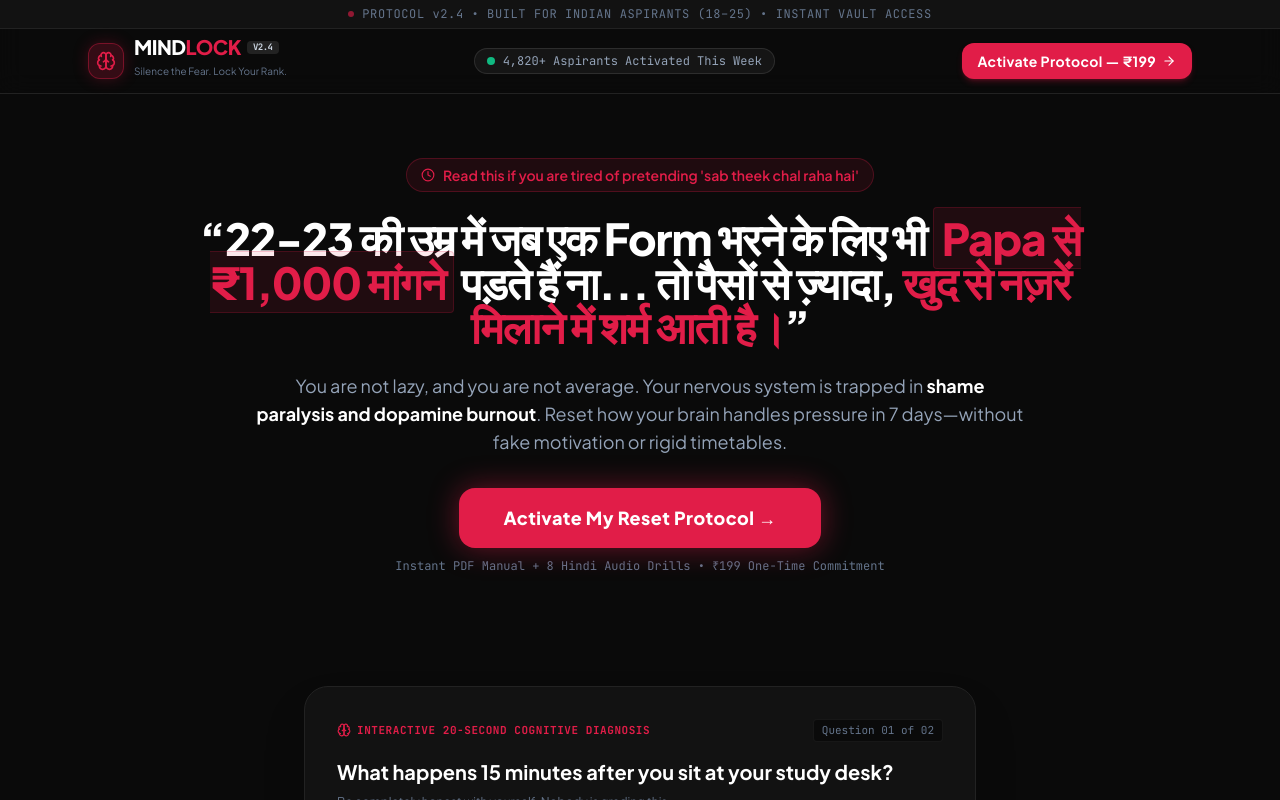
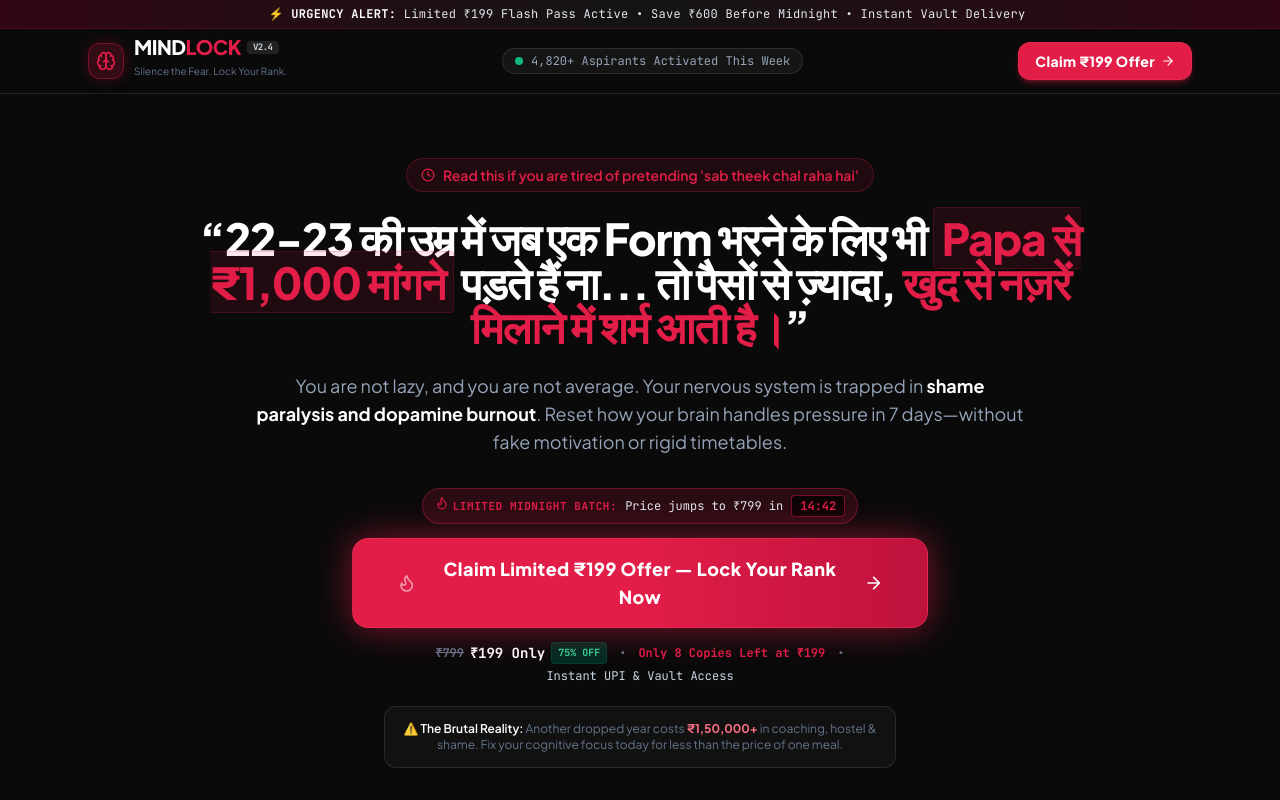
Before and after one commit to rishikeshjha2001/mindlock, a Next.js app: page / in a window 1280 px wide. Shown: the top 800 px of the page. Built offline with nearby package versions, Linux system fonts and the light colour scheme.

Commit message:
feat: enhance hero & site CTAs with high-converting psychological urgency, countdown timer, and loss aversion copy

```diff
--- a/src/app/page.tsx
+++ b/src/app/page.tsx
@@ -3,6 +3,7 @@
 import { useState } from "react";
 import Navbar from "@/components/Navbar";
 import SelfDiagnosisWidget from "@/components/SelfDiagnosisWidget";
+import UrgencyTimer from "@/components/UrgencyTimer";
 import CheckoutModal from "@/components/CheckoutModal";
 import StickyMobileCTA from "@/components/StickyMobileCTA";
 import Footer from "@/components/Footer";
@@ -74,28 +75,47 @@ export default function LandingPage() {
           <strong className="text-white">shame paralysis and dopamine burnout</strong>. Reset how your brain handles pressure in 7 days—without fake motivation or rigid timetables.
         </p>
 
-        {/* Primary Non-Sales Hero CTA */}
-        <div className="mt-8 flex flex-col items-center justify-center gap-2.5">
+        {/* High-Converting Psychological Hero CTA Container */}
+        <div className="mt-8 flex flex-col items-center justify-center gap-3.5 max-w-xl mx-auto">
+          {/* Live Countdown Urgency Timer */}
+          <UrgencyTimer />
+
+          {/* Primary High-Urgency Action Button */}
           <button
-            id="hero_activate_btn"
-            data-track-btn="hero_activate_btn"
+            id="hero_buy_btn"
+            data-track-btn="hero_buy_btn"
             onClick={() => {
               trackClientClick(
-                "hero_activate_btn",
-                "Activate My Reset Protocol →",
+                "hero_buy_btn",
+                "Claim Limited ₹199 Offer — Lock Your Rank Now →",
                 "Hero"
               );
-              handleOpenCheckout("hero_activate_btn");
+              handleOpenCheckout("hero_buy_btn");
             }}
-            className="w-full sm:w-auto px-8 sm:px-11 py-4 sm:py-4.5 rounded-2xl bg-crimson hover:bg-rose-500 text-white font-extrabold text-base sm:text-lg tracking-wide shadow-[0_0_30px_rgba(225,29,72,0.45)] transition-all transform active:scale-95 cursor-pointer flex items-center justify-center gap-3 group"
+            className="w-full sm:w-auto px-8 sm:px-11 py-4 sm:py-4.5 rounded-2xl bg-gradient-to-r from-crimson via-rose-600 to-rose-700 hover:from-rose-600 hover:to-rose-800 text-white font-extrabold text-base sm:text-lg tracking-wide shadow-[0_0_35px_rgba(225,29,72,0.55)] hover:shadow-[0_0_45px_rgba(225,29,72,0.75)] transition-all transform hover:scale-[1.02] active:scale-[0.98] cursor-pointer flex items-center justify-center gap-2.5 sm:gap-3 group border border-rose-500/40"
           >
-            <span>Activate My Reset Protocol →</span>
+            <Flame className="w-5 h-5 text-white animate-pulse" />
+            <span>Claim Limited ₹199 Offer — Lock Your Rank Now</span>
+            <ArrowRight className="w-5 h-5 group-hover:translate-x-1.5 transition-transform" />
           </button>
 
-          {/* Micro-trust line */}
-          <p className="text-xs text-slateText-muted font-mono">
-            Instant PDF Manual + 8 Hindi Audio Drills • ₹199 One-Time Commitment
-          </p>
+          {/* Pricing Anchor & Scarcity Proof */}
+          <div className="flex flex-wrap items-center justify-center gap-x-3 gap-y-1 text-xs text-slateText-secondary font-mono">
+            <span className="flex items-center gap-1.5">
+              <span className="line-through text-slate-500 font-bold">₹799</span>
+              <span className="text-white font-black text-sm">₹199 Only</span>
+              <span className="px-1.5 py-0.5 rounded bg-emerald-950 text-emerald-400 font-bold text-[10px] border border-emerald-800/40">75% OFF</span>
+            </span>
+            <span className="text-slate-500">•</span>
+            <span className="text-crimson font-semibold">Only 8 Copies Left at ₹199</span>
+            <span className="text-slate-500">•</span>
+            <span className="text-slate-300">Instant UPI & Vault Access</span>
+          </div>
+
+          {/* Loss Aversion Psychological Callout */}
+          <div className="mt-2 p-3 sm:p-3.5 rounded-xl bg-white/[0.03] border border-white/10 text-center max-w-lg text-[11px] sm:text-xs text-slateText-muted leading-relaxed">
+            <span className="text-white font-semibold">⚠️ The Brutal Reality:</span> Another dropped year costs <strong className="text-rose-400">₹1,50,000+</strong> in coaching, hostel & shame. Fix your cognitive focus today for less than the price of one meal.
+          </div>
         </div>
       </section>
 
@@ -566,15 +586,16 @@ export default function LandingPage() {
               onClick={() => {
                 trackClientClick(
                   "pricing_activate_btn",
-                  "Unlock Full Vault Access — ₹199",
+                  "Lock My ₹199 Special Offer — Save ₹600 Today",
                   "Pricing"
                 );
                 handleOpenCheckout("pricing_activate_btn");
               }}
-              className="w-full max-w-md mx-auto py-4 sm:py-4.5 px-6 rounded-2xl bg-crimson hover:bg-rose-500 text-white font-extrabold text-base sm:text-lg tracking-wide shadow-[0_0_35px_rgba(225,29,72,0.45)] transition-all transform active:scale-98 cursor-pointer flex items-center justify-center gap-2 group"
+              className="w-full max-w-md mx-auto py-4 sm:py-4.5 px-6 rounded-2xl bg-gradient-to-r from-crimson via-rose-600 to-rose-700 hover:from-rose-600 hover:to-rose-800 text-white font-extrabold text-base sm:text-lg tracking-wide shadow-[0_0_35px_rgba(225,29,72,0.55)] hover:shadow-[0_0_45px_rgba(225,29,72,0.75)] transition-all transform hover:scale-[1.02] active:scale-[0.98] cursor-pointer flex items-center justify-center gap-2 group border border-rose-500/40"
             >
-              <span>Unlock Full Vault Access — ₹199</span>
-              <ArrowRight className="w-5 h-5 group-hover:translate-x-1 transition-transform" />
+              <Flame className="w-5 h-5 text-white animate-pulse" />
+              <span>Lock My ₹199 Special Offer — Save ₹600</span>
+              <ArrowRight className="w-5 h-5 group-hover:translate-x-1.5 transition-transform" />
             </button>
 
             {/* UPI Badges */}
--- a/src/components/Navbar.tsx
+++ b/src/components/Navbar.tsx
@@ -12,10 +12,10 @@ export default function Navbar({ onUnlockClick }: NavbarProps) {
   return (
     <header className="sticky top-0 z-40 w-full border-b border-[#222222] bg-[#0A0A0A]/90 backdrop-blur-md">
       {/* Top Minimal Protocol Bar */}
-      <div className="bg-[#121212] border-b border-[#222222] text-slateText-muted text-[10px] sm:text-xs font-mono py-1.5 px-3 text-center tracking-wider flex items-center justify-center gap-2">
-        <span className="w-1.5 h-1.5 rounded-full bg-crimson animate-pulse" />
+      <div className="bg-gradient-to-r from-rose-950/60 via-[#141414] to-rose-950/60 border-b border-crimson/20 text-slate-200 text-[10px] sm:text-xs font-mono py-1.5 px-3 text-center tracking-wide flex items-center justify-center gap-2">
+        <span className="w-1.5 h-1.5 rounded-full bg-crimson animate-ping" />
         <span>
-          PROTOCOL v2.4 • BUILT FOR INDIAN ASPIRANTS (18–25) • INSTANT VAULT ACCESS
+          ⚡ <strong className="text-white">URGENCY ALERT:</strong> Limited ₹199 Flash Pass Active • Save ₹600 Before Midnight • Instant Vault Delivery
         </span>
       </div>
 
@@ -55,12 +55,12 @@ export default function Navbar({ onUnlockClick }: NavbarProps) {
             id="nav_activate_btn"
             data-track-btn="nav_activate_btn"
             onClick={() => {
-              trackClientClick("nav_activate_btn", "Activate Protocol (Navbar)", "Navbar");
+              trackClientClick("nav_activate_btn", "Claim ₹199 Offer (Navbar)", "Navbar");
               onUnlockClick("nav_activate_btn");
             }}
-            className="px-4 py-2 rounded-xl bg-crimson hover:bg-rose-500 text-white font-bold text-xs sm:text-sm tracking-wide shadow-md shadow-crimson/25 transition-all transform active:scale-95 cursor-pointer flex items-center gap-1.5"
+            className="px-4 py-2 rounded-xl bg-gradient-to-r from-crimson to-rose-600 hover:from-rose-600 hover:to-rose-700 text-white font-extrabold text-xs sm:text-sm tracking-wide shadow-md shadow-crimson/35 transition-all transform active:scale-95 cursor-pointer flex items-center gap-1.5 border border-rose-500/30"
           >
-            <span>Activate Protocol — ₹199</span>
+            <span>Claim ₹199 Offer</span>
             <ArrowRight className="w-3.5 h-3.5" />
           </button>
         </div>
--- a/src/components/SelfDiagnosisWidget.tsx
+++ b/src/components/SelfDiagnosisWidget.tsx
@@ -190,14 +190,14 @@ export default function SelfDiagnosisWidget({ onUnlockClick }: SelfDiagnosisWidg
               onClick={() => {
                 trackClientClick(
                   "diagnosis_cta_btn",
-                  "See How MINDLOCK Fixes This Loop →",
+                  "Claim ₹199 Solution — End This Loop Now",
                   "Self Diagnosis"
                 );
                 onUnlockClick("diagnosis_cta_btn");
               }}
-              className="w-full sm:flex-1 py-3.5 px-5 rounded-xl bg-crimson hover:bg-rose-500 text-white font-bold text-xs sm:text-sm flex items-center justify-center gap-2 shadow-lg shadow-crimson/30 transition-all cursor-pointer"
+              className="w-full sm:flex-1 py-3.5 px-5 rounded-xl bg-gradient-to-r from-crimson to-rose-600 hover:from-rose-600 hover:to-rose-700 text-white font-extrabold text-xs sm:text-sm flex items-center justify-center gap-2 shadow-lg shadow-crimson/35 transition-all cursor-pointer border border-rose-500/30"
             >
-              <span>See How MINDLOCK Silences This Loop</span>
+              <span>Claim ₹199 Solution — End This Loop Now</span>
               <ArrowRight className="w-4 h-4" />
             </button>
 
--- a/src/components/StickyMobileCTA.tsx
+++ b/src/components/StickyMobileCTA.tsx
@@ -1,7 +1,7 @@
 "use client";
 
 import { useEffect, useState } from "react";
-import { ArrowRight, ShieldCheck } from "lucide-react";
+import { ArrowRight, ShieldCheck, Flame } from "lucide-react";
 import { trackClientClick } from "./AnalyticsTracker";
 
 interface StickyMobileCTAProps {
@@ -48,14 +48,15 @@ export default function StickyMobileCTA({ onUnlockClick }: StickyMobileCTAProps)
           onClick={() => {
             trackClientClick(
               "sticky_mobile_activate_btn",
-              "Activate Protocol (Sticky Mobile)",
+              "Claim ₹199 Limited Offer (Sticky Mobile)",
               "Sticky Mobile Bar"
             );
             onUnlockClick("sticky_mobile_activate_btn");
           }}
-          className="flex-1 py-3 px-4 rounded-xl bg-crimson active:bg-rose-700 text-white font-bold text-xs uppercase tracking-wider flex items-center justify-center gap-1.5 shadow-lg shadow-crimson/40 cursor-pointer"
+          className="flex-1 py-3 px-3 rounded-xl bg-gradient-to-r from-crimson to-rose-600 active:from-rose-700 active:to-rose-800 text-white font-extrabold text-[11px] sm:text-xs uppercase tracking-wider flex items-center justify-center gap-1.5 shadow-lg shadow-crimson/50 cursor-pointer border border-rose-500/30"
         >
-          <span>Activate Protocol — ₹199</span>
+          <Flame className="w-3.5 h-3.5 text-white animate-pulse" />
+          <span>Claim ₹199 Offer (Ends Tonight)</span>
           <ArrowRight className="w-3.5 h-3.5" />
         </button>
       </div>
--- /dev/null
+++ b/src/components/UrgencyTimer.tsx
@@ -0,0 +1,53 @@
+"use client";
+
+import { useState, useEffect } from "react";
+import { Clock, Flame } from "lucide-react";
+
+export default function UrgencyTimer() {
+  const [timeLeft, setTimeLeft] = useState({ minutes: 11, seconds: 43 });
+
+  useEffect(() => {
+    // Read from session storage or initialize 14 mins from now
+    const STORAGE_KEY = "mindlock_urgency_deadline";
+    let deadline = sessionStorage.getItem(STORAGE_KEY);
+
+    if (!deadline) {
+      const target = Date.now() + 14 * 60 * 1000 + 48 * 1000;
+      sessionStorage.setItem(STORAGE_KEY, target.toString());
+      deadline = target.toString();
+    }
+
+    const interval = setInterval(() => {
+      const now = Date.now();
+      const diff = Math.max(0, parseInt(deadline!, 10) - now);
+
+      const mins = Math.floor((diff % (1000 * 60 * 60)) / (1000 * 60));
+      const secs = Math.floor((diff % (1000 * 60)) / 1000);
+
+      setTimeLeft({ minutes: mins, seconds: secs });
+
+      if (diff <= 0) {
+        // Reset a short 5-minute extension so it never shows 00:00 dead
+        const newTarget = Date.now() + 8 * 60 * 1000;
+        sessionStorage.setItem(STORAGE_KEY, newTarget.toString());
+      }
+    }, 1000);
+
+    return () => clearInterval(interval);
+  }, []);
+
+  const format = (n: number) => n.toString().padStart(2, "0");
+
+  return (
+    <div className="inline-flex items-center gap-2 px-3 py-1.5 rounded-full bg-crimson/15 border border-crimson/35 text-white text-xs font-mono">
+      <span className="flex items-center gap-1 text-crimson font-bold">
+        <Flame className="w-3.5 h-3.5 animate-bounce" />
+        <span className="uppercase tracking-wider text-[11px]">Limited Midnight Batch:</span>
+      </span>
+      <span className="text-slate-200">Price jumps to ₹799 in</span>
+      <span className="px-2 py-0.5 rounded bg-black/70 border border-crimson/50 text-crimson font-bold font-mono text-xs shadow-inner">
+        {format(timeLeft.minutes)}:{format(timeLeft.seconds)}
+      </span>
+    </div>
+  );
+}
```
Also changed, not shown: src/app/api/razorpay/create-order/route.ts (line endings or trailing spaces), src/app/api/razorpay/verify/route.ts (line endings or trailing spaces).
